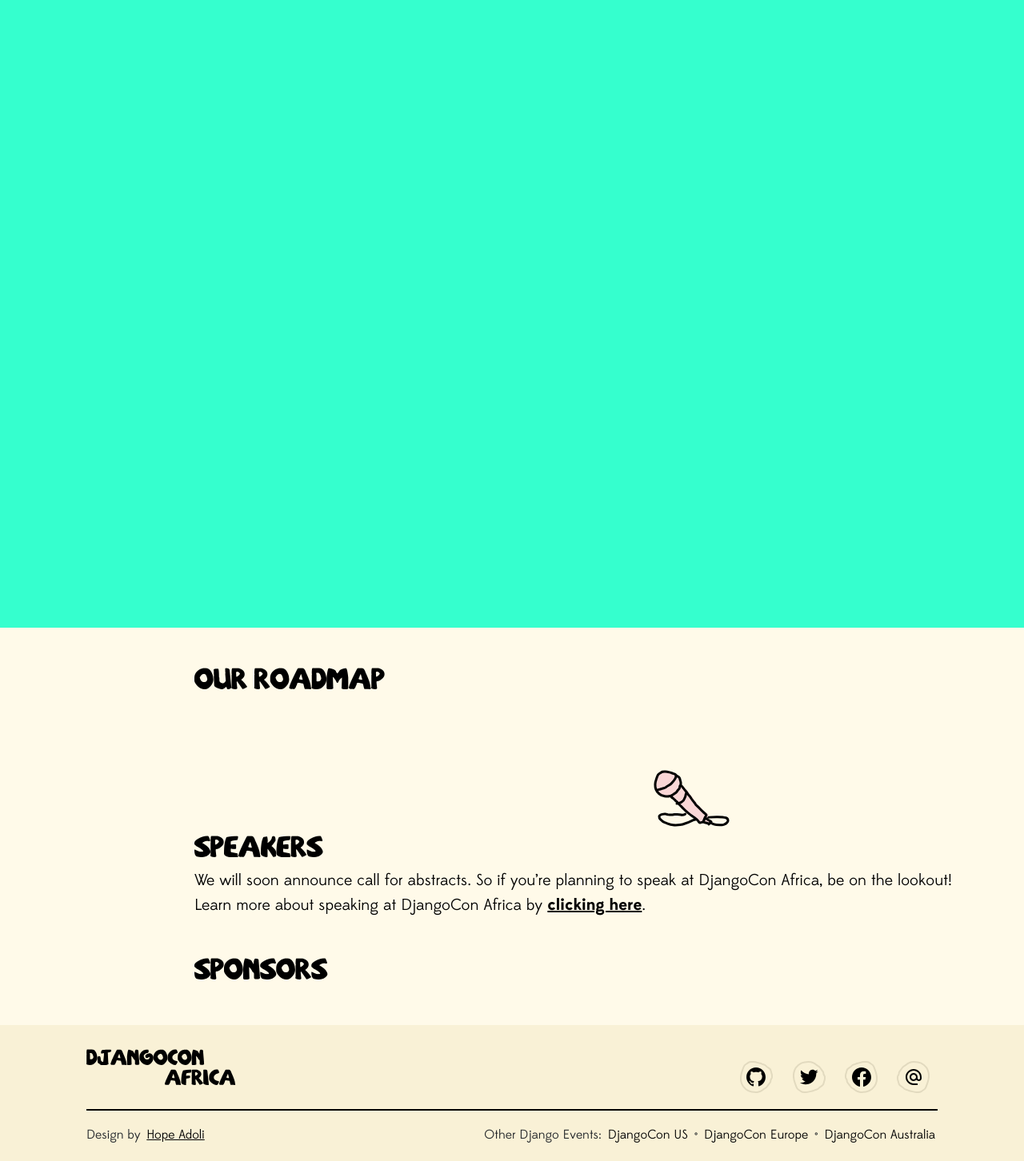
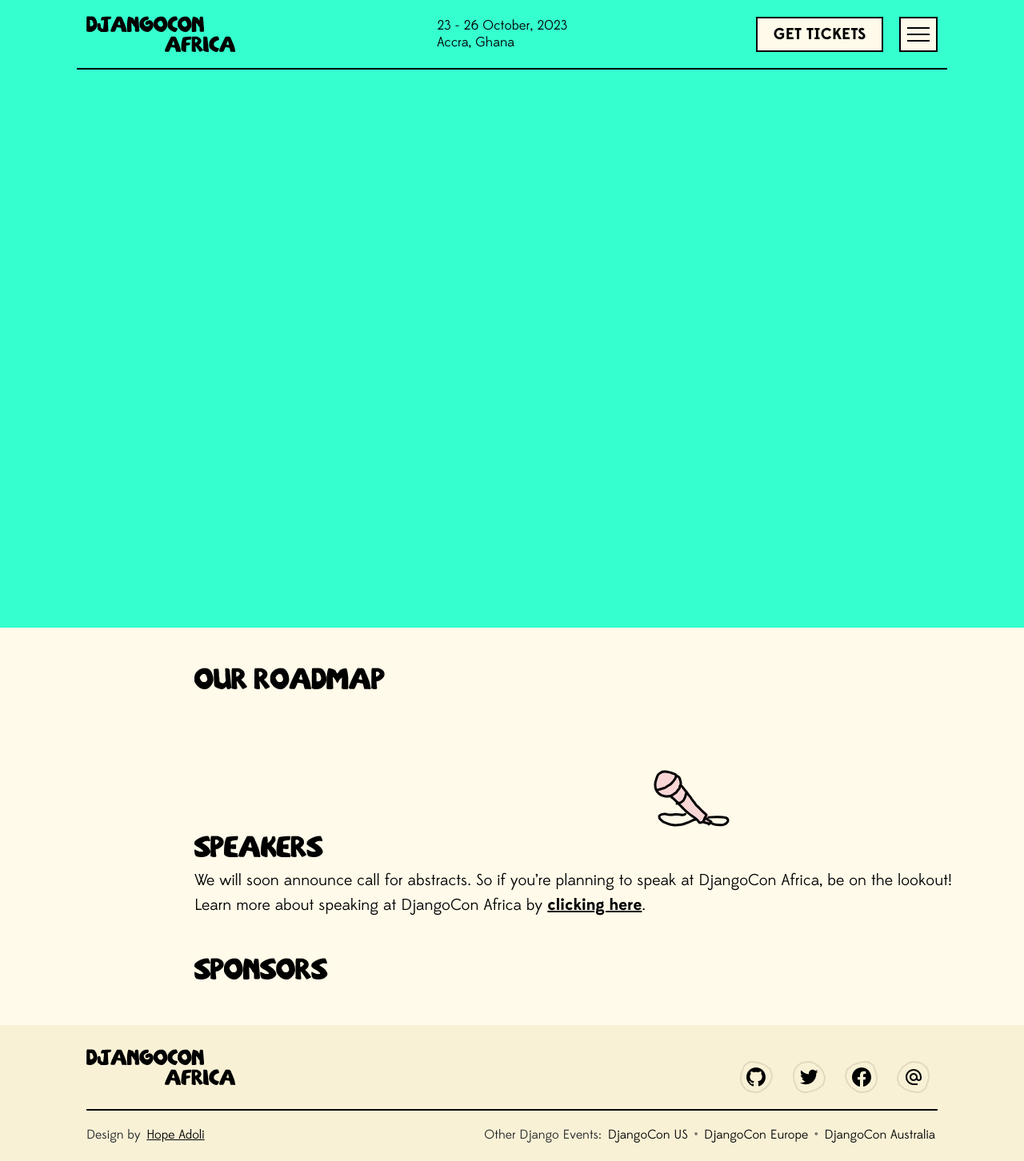
Before and after one commit to djangocon/2023.djangocon.africa, a Jekyll site: the page built from index.md, in a window 1280 px wide. Shown: the whole page at 80% size. Built offline with Jekyll 4.4.1, drawn with Linux system fonts in a browser that asks for light colours.

Commit message:
Add navbar

```diff
--- a/_includes/nav.html
+++ b/_includes/nav.html
@@ -1,39 +1,27 @@
-  <nav class="navbar fixed-top navbar-expand-lg ftco-navbar-light">
-    <div class="container">
-      <button class="navbar-toggler" type="button" data-toggle="collapse" data-target="#ftco-nav" aria-controls="ftco-nav" aria-expanded="false" aria-label="Toggle navigation">
-        <span class="iconify icon:oi-menu icon-inline:false"></span>
-      </button>
-      <!-- Brand logo Display -->
-      {% if page.url == "/" %}
-      <!-- Do nothing here -->
-      {% else %}
-      <a class="navbar-brand" href="/"><img src="/static/images/logo.png" alt="Logo" height="60px"></a>
-      {% endif %}
-
-      <div class="collapse navbar-collapse" id="ftco-nav">
-        <ul class="navbar-nav ml-auto">
-            {% for item in site.data.nav %}
-
-           {% if item.sublink  %}
-           <li class="nav-item dropdown">
-            <a class="{% if page.url == '/' %} nav-link {% else %} nav-lin {% endif %} dropdown-toggle" href="{{ item.link }}" id="navbarDropdownMenuLink"
-            data-toggle="dropdown" aria-haspopup="true" aria-expanded="false">{{ item.name }}</a>
-              <div class="dropdown-menu" aria-labelledby="navbarDropdownMenuLink">
-              {% for subitem in item.sublink %}
-                  <a class="dropdown-item" href="{{subitem.link}}">{{subitem.name}}</a>
-            {% endfor %}
-          </div>
-        </li>
-            {% else %}
-            {% if page.url == "/" %}
-            <li class="nav-item"><a href="{{ item.link }}" class="nav-link"> {{ item.name }} </a></li>
-            {% else %}
-            <li class="nav-item {% if item.link == page.url %} active {% endif %}">
-              <a href="{{ item.link }}" class="nav-lin"> {{ item.name }} </a></li>
-           {% endif %}
-            {% endif %}
-            {% endfor %}
-        </ul>
-      </div>
-    </div>
-  </nav>
+<nav class="container">
+  <div class="logo">
+    <a class="navbar-brand" href="/">
+      <img src="/static/img/site/logo.svg" alt="Logo" height="45px" />
+    </a>
+  </div>
+  <div class="date">
+    <div>23 - 26 October, 2023</div>
+    <div>Accra, Ghana</div>
+  </div>
+  <div class="button">
+    <button class="ticket">GET TICKETS</button>
+    <button class="hamburger">
+      <svg
+        width="28"
+        height="18"
+        viewBox="0 0 28 18"
+        fill="none"
+        xmlns="http://www.w3.org/2000/svg"
+      >
+        <path d="M0 1H28" stroke="black" stroke-width="2" />
+        <path d="M0 9H28" stroke="black" stroke-width="2" />
+        <path d="M0 17H28" stroke="black" stroke-width="2" />
+      </svg>
+    </button>
+  </div>
+</nav>
--- a/_layouts/home.html
+++ b/_layouts/home.html
@@ -3,43 +3,41 @@
   <title>{{ site.title }}</title>
 
   <head>
-  <meta charset="utf-8">
-  <meta name="viewport" content="width=device-width, initial-scale=1, shrink-to-fit=no">
-  <link href="https://cdn.jsdelivr.net/npm/bootstrap@5.0.2/dist/css/bootstrap.min.css" rel="stylesheet"
-    integrity="sha384-EVSTQN3/azprG1Anm3QDgpJLIm9Nao0Yz1ztcQTwFspd3yD65VohhpuuCOmLASjC" crossorigin="anonymous">
-  <link rel="stylesheet" href="static/css/style.css">
+    <meta charset="utf-8" />
+    <meta name="viewport" content="width=device-width, initial-scale=1, shrink-to-fit=no" />
+    <link
+      href="https://cdn.jsdelivr.net/npm/bootstrap@5.0.2/dist/css/bootstrap.min.css"
+      rel="stylesheet"
+      integrity="sha384-EVSTQN3/azprG1Anm3QDgpJLIm9Nao0Yz1ztcQTwFspd3yD65VohhpuuCOmLASjC"
+      crossorigin="anonymous"
+    />
+    <link rel="stylesheet" href="static/css/style.css" />
   </head>
 
   <body>
-  <header>
-    <!-- some code here -->
-  </header>
+    <header>{% include nav.html %}</header>
     <div class="heading-title">
-    <h3 class="text">
-      OUR ROADMAP
-    </h3>
+      <h3 class="text">OUR ROADMAP</h3>
     </div>
     <div class="mic"></div>
     <div class="heading-title">
-    <h3 class="text">
-      SPEAKERS
-    </h3>
+      <h3 class="text">SPEAKERS</h3>
       <p class="sub-text">
-      We will soon announce call for abstracts. So if you’re planning to speak at DjangoCon Africa, be on the
-      lookout!<br>Learn
-      more about speaking at DjangoCon Africa by <strong><a href="#">clicking here</a></strong>.
+        We will soon announce call for abstracts. So if you’re planning to speak at DjangoCon
+        Africa, be on the lookout!<br />Learn more about speaking at DjangoCon Africa by
+        <strong><a href="#">clicking here</a></strong
+        >.
       </p>
     </div>
 
-  {% include sponsors.html %}
-
-  {% include footer.html %}
+    {% include sponsors.html %} {% include footer.html %}
     <script src="//code.tidio.co/ypalbp3puqa6ycruaz2ujgjuudsphjwz.js" async></script>
-  <script src="https://cdn.jsdelivr.net/npm/bootstrap@5.0.2/dist/js/bootstrap.bundle.min.js"
+    <script
+      src="https://cdn.jsdelivr.net/npm/bootstrap@5.0.2/dist/js/bootstrap.bundle.min.js"
       integrity="sha384-MrcW6ZMFYlzcLA8Nl+NtUVF0sA7MsXsP1UyJoMp4YLEuNSfAP+JcXn/tWtIaxVXM"
-    crossorigin="anonymous"></script>
+      crossorigin="anonymous"
+    ></script>
     <script src="static/js/main.js"></script>
     {% include analytics.html %}
   </body>
-
 </html>
--- a/static/css/style.css
+++ b/static/css/style.css
@@ -217,6 +217,55 @@
 .link:hover {
   text-decoration: underline;
 }
-.djc-events a{
+.djc-events a {
   text-decoration: none;
 }
+
+nav {
+  display: flex;
+  justify-content: space-between;
+  align-items: center;
+  border-bottom: 2px solid black;
+  padding: 20px 0;
+  font-family: "Edmondsans";
+
+  margin-bottom: 100px;
+}
+nav .date {
+  font-style: normal;
+  font-weight: 400;
+  font-size: 17px;
+  line-height: 21px;
+  text-align: left;
+
+  color: #000000;
+}
+
+nav .button {
+  display: flex;
+  align-items: center;
+  gap: 20px;
+}
+
+nav button {
+  display: flex;
+  flex-direction: row;
+  align-items: center;
+
+  background: #fffae9;
+  border: 2px solid #000000;
+}
+
+nav .ticket {
+  font-family: "Edmondsans";
+  font-style: normal;
+  font-weight: bolder;
+  font-size: 20px;
+  text-transform: uppercase;
+  padding: 5px 20px;
+  color: #000000;
+}
+
+nav .hamburger {
+  padding: 11px 8px;
+}
```
Also changed, not shown: Gemfile.lock. Lines whose indentation alone changed are shown as unchanged.
